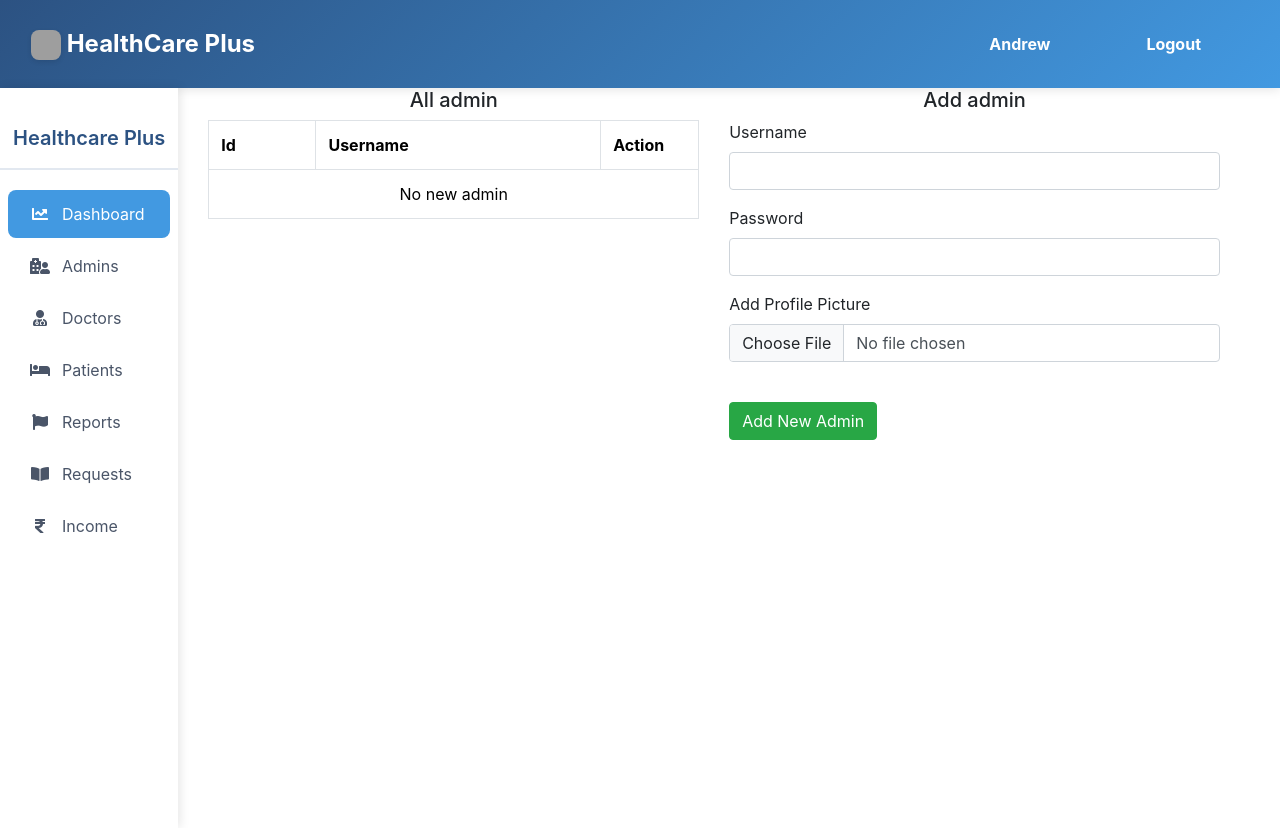
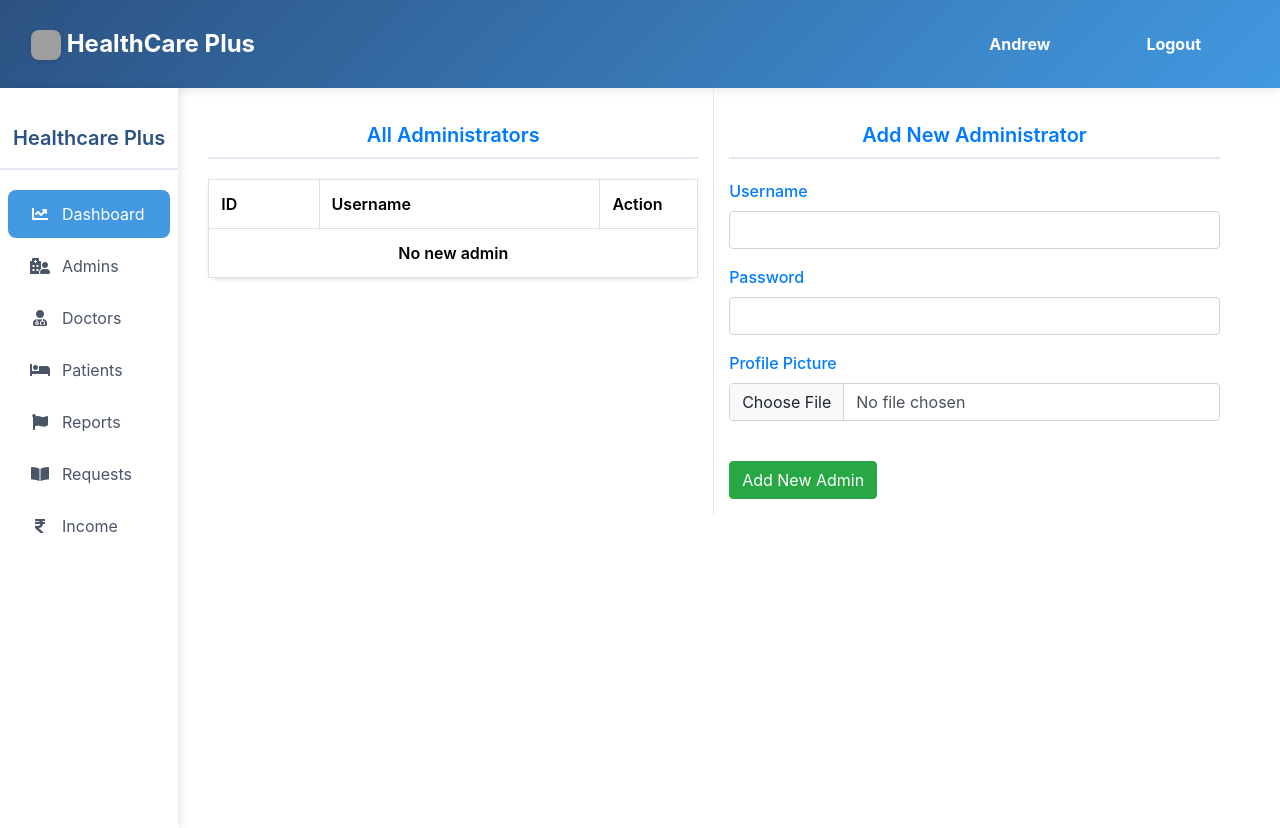
Before and after one commit to blitzbugg/HMS, a PHP site: page /admin/admin.php in a window 1280 px wide. Run offline with PHP 8.4, Linux system fonts and the light colour scheme; a user stored in the database is signed in; data comes from the database, SQL or seed files in the repository; some libraries are stand-ins or nearby versions; grey boxes are pictures that could not be loaded.

Commit message:
Styles for admin managing section

```diff
--- a/admin/admin.php
+++ b/admin/admin.php
@@ -1,13 +1,22 @@
 <?php
 session_start();
+
+if(!isset($_SESSION['admin'])) {
+
+    header("Location: login.php");
+    exit();
+}
+
 ?>
-
 <!DOCTYPE html>
 <html lang="en">
 <head>
     <meta charset="UTF-8">
     <meta name="viewport" content="width=device-width, initial-scale=1.0">
     <title>Admin</title>
+    <link rel="stylesheet" href="https://maxcdn.bootstrapcdn.com/bootstrap/4.0.0/css/bootstrap.min.css">
+    <link rel="stylesheet" href="https://cdnjs.cloudflare.com/ajax/libs/font-awesome/5.15.3/css/all.min.css">
+    <link rel="stylesheet" href="./css/admin.css">
 </head>
 <body>
     <?php
@@ -26,7 +35,7 @@ session_start();
                 <div class="col-md-10">
                     <div class="row">
                         <div class="col-md-6">
-                            <h5 class="text-center">All admin</h5>
+                            <h5 class="text-center">All Administrators</h5>
 
                             <?php
                                 $ad = $_SESSION['admin'];
@@ -35,7 +44,7 @@ session_start();
                                 $output = "
                                     <table class='table table-bordered'>
                                     <tr>
-                                <th>Id</th>
+                                        <th>ID</th>
                                         <th>Username</th>
                                         <th style='width: 20%;'>Action</th>
                                     </tr>";
@@ -64,21 +73,16 @@ session_start();
                             </table>";
 
                             echo $output;
-                            // Delete query
+
                             if(isset($_GET['id'])){
                                 $id = $_GET['id'];
-
                                 $dquery = "DELETE FROM admin WHERE id='$id'";
                                 mysqli_query($connect,$dquery);
                             }
                             ?>
-
-
                         </div>
                         <div class="col-md-6">
-
                             <?php
-
                                 if(isset($_POST['add'])){
                                     $username = $_POST['username'];
                                     $password = $_POST['password'];
@@ -113,14 +117,11 @@ session_start();
                                 else{
                                     $show = "";
                                 }
-
                             ?>
-                            <h5 class="text-center">Add admin</h5>
+                            <h5 class="text-center">Add New Administrator</h5>
                             <form action="" method="post" enctype='multipart/form-data'>
                                 <div>
-                                    <?php
-                                    echo $show;
-                                    ?>
+                                    <?php echo $show; ?>
                                 </div>
                                 <div class="form-group">
                                     <label for="username">Username</label>
@@ -131,8 +132,8 @@ session_start();
                                     <input type="password" name="password" class="form-control" id="password">
                                 </div>
                                 <div class="form-group">
-                                    <label for="" >Add Profile Picture</label>
-                                    <input type="file" name="img" id="" class="form-control">
+                                    <label>Profile Picture</label>
+                                    <input type="file" name="img" class="form-control">
                                 </div><br>
                                 <input type="submit" name="add" value="Add New Admin" class="btn btn-success">
                             </form>
--- /dev/null
+++ b/admin/css/admin.css
@@ -0,0 +1,112 @@
+:root {
+    --primary: #2C5282;
+    --secondary: #4299E1;
+    --success: #48BB78;
+    --danger: #F56565;
+    --background: #F7FAFC;
+}
+
+body {
+    background-color: var(--background);
+    font-family: 'Segoe UI', Tahoma, Geneva, Verdana, sans-serif;
+}
+
+/* Title Styles */
+.text-center {
+    color: var(--primary);
+    font-weight: 600;
+    margin: 20px 0;
+    padding-bottom: 10px;
+    border-bottom: 2px solid #E2E8F0;
+}
+
+/* Table Styles */
+.table {
+    background: white;
+    border-radius: 10px;
+    box-shadow: 0 2px 4px rgba(0, 0, 0, 0.1);
+}
+
+.table th {
+    background-color: #f8f9fa;
+    color: var(--primary);
+    font-weight: 600;
+    border-top: none;
+}
+
+.table td {
+    vertical-align: middle;
+}
+
+/* Form Styles */
+.form-group label {
+    color: var(--primary);
+    font-weight: 500;
+    margin-bottom: 0.5rem;
+}
+
+.form-control {
+    border-radius: 8px;
+    border: 1px solid #E2E8F0;
+    padding: 0.75rem;
+    transition: all 0.3s ease;
+}
+
+.form-control:focus {
+    border-color: var(--secondary);
+    box-shadow: 0 0 0 3px rgba(66, 153, 225, 0.1);
+}
+
+/* Button Styles */
+.btn {
+    border-radius: 8px;
+    padding: 0.5rem 1rem;
+    font-weight: 500;
+    transition: all 0.3s ease;
+}
+
+.btn-danger {
+    background-color: var(--danger);
+    border-color: var(--danger);
+}
+
+.btn-danger:hover {
+    transform: translateY(-1px);
+    box-shadow: 0 2px 4px rgba(245, 101, 101, 0.2);
+}
+
+.btn-success {
+    background-color: var(--success);
+    border-color: var(--success);
+}
+
+.btn-success:hover {
+    transform: translateY(-1px);
+    box-shadow: 0 2px 4px rgba(72, 187, 120, 0.2);
+}
+
+/* Alert Styles */
+.alert {
+    border-radius: 8px;
+    border: none;
+    margin: 1rem 0;
+}
+
+/* Container Styles */
+.col-md-6 {
+    padding: 15px;
+}
+
+.col-md-6:first-child {
+    border-right: 1px solid #E2E8F0;
+}
+
+/* Animation */
+@keyframes fadeIn {
+    from { opacity: 0; transform: translateY(10px); }
+    to { opacity: 1; transform: translateY(0); }
+}
+
+.row {
+    animation: fadeIn 0.5s ease forwards;
+}
```
Lines whose indentation alone changed are shown as unchanged.
